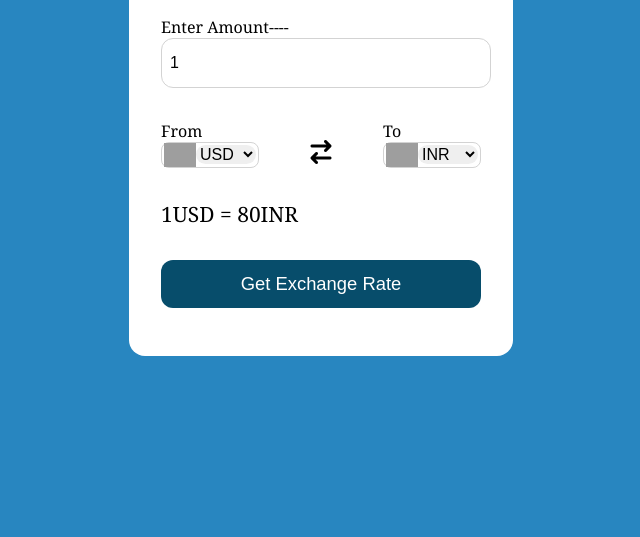
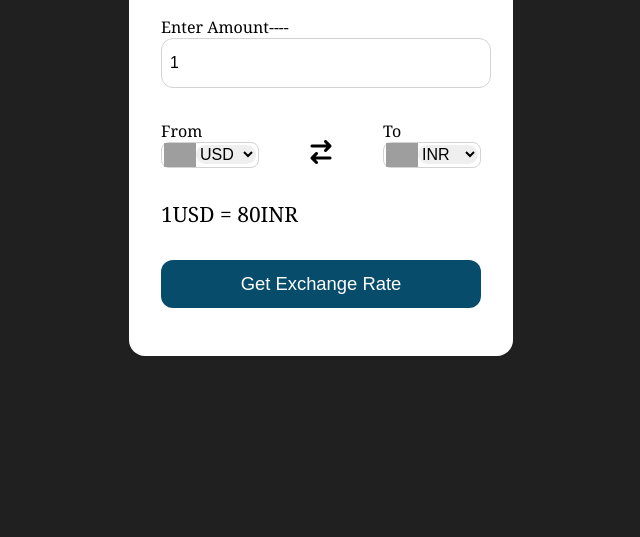
Before and after one commit to developer8HARSHAL/Currency-Convertor, a plain HTML site: page index.html in a window 1280 px wide. Shown: the part 263-800 px from the top of the page, without its empty margins (319-959 px from the left). Drawn offline with Linux system fonts and the light colour scheme; grey boxes are pictures that could not be loaded.

Commit message:
Update style.css

```diff
--- a/style.css
+++ b/style.css
@@ -8,7 +8,7 @@ body {
   justify-content: center;
   align-items: center;
   min-height: 100vh;
-  background-color: #0a75b8df;
+  background-color: #000000df;
 }
 h2{
   font-family:Georgia, 'Times New Roman', Times, serif;
```
